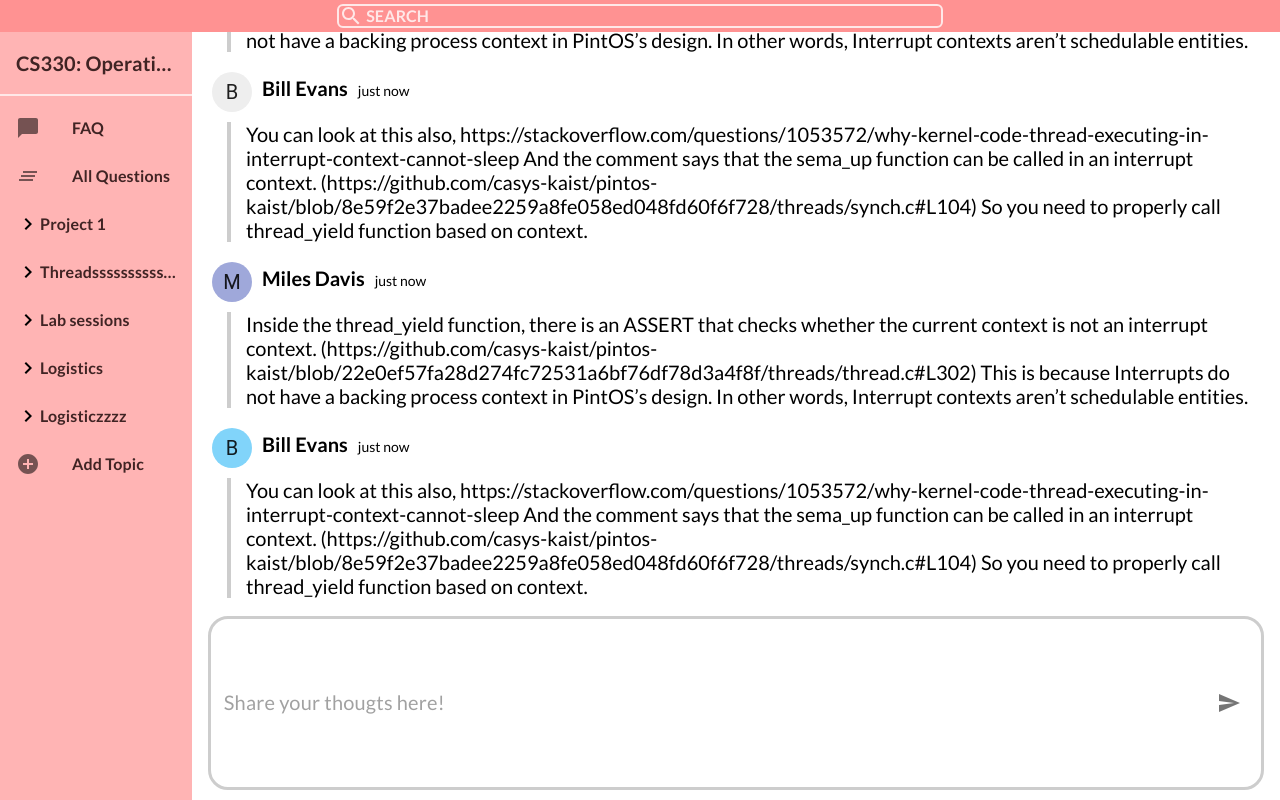
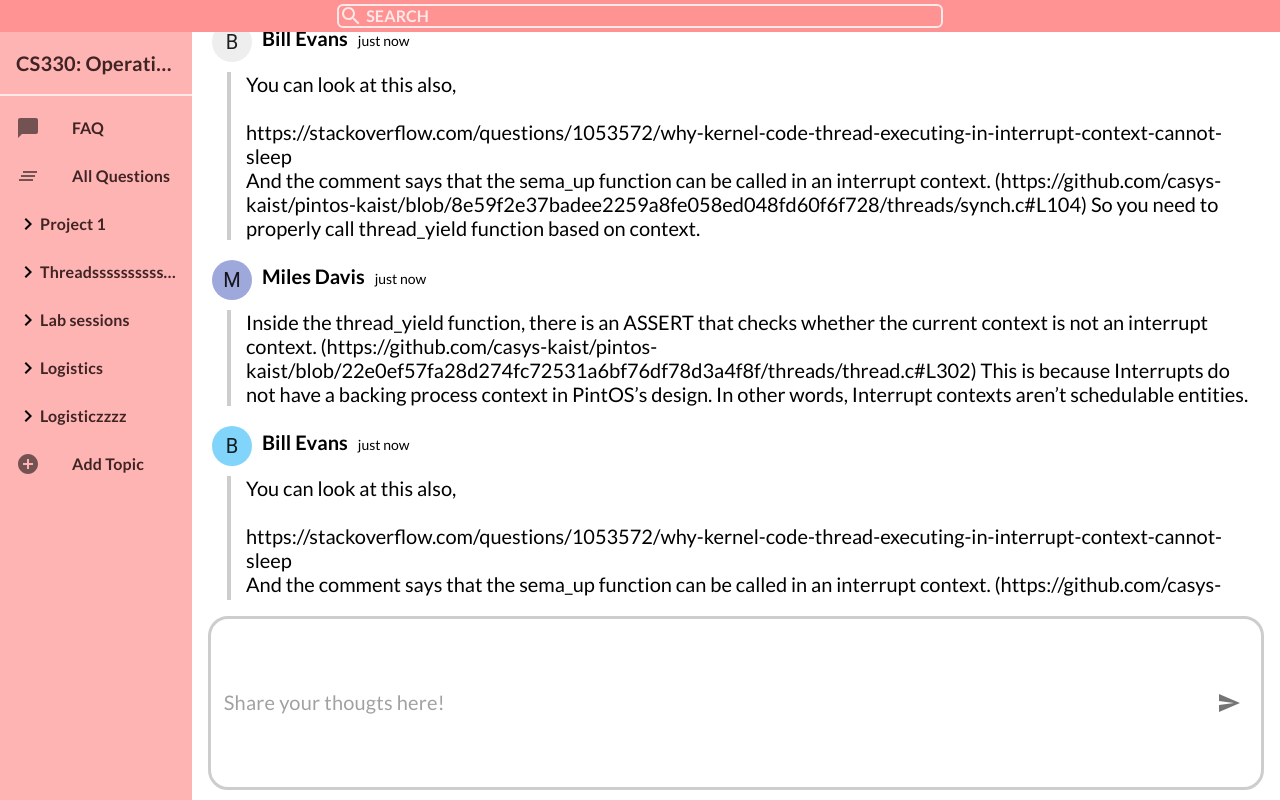
Before and after one commit to busankimchi/CS374-design-project, a React (Create React App) app: page /faq in a window 1280 px wide. Built offline with nearby package versions, Linux system fonts and the light colour scheme; no server answers; the database is empty.

Commit message:
Enable multiline text display

```diff
--- a/src/components/Contents/AnswerDisplay.tsx
+++ b/src/components/Contents/AnswerDisplay.tsx
@@ -10,12 +10,20 @@ interface AnswerDisplayProp {
 };
 
 export const AnswerDisplay: FC<AnswerDisplayProp> = ({ answer }) => {
+  const textElem: Array<JSX.Element> = [];
+
+  answer.content.split("\n").forEach((line) => {
+    console.log(line);
+    textElem.push(<Box>{line}<br /> </Box >)
+  })
+
   return (
     <AnswerBox>
       <UserInfo userName={answer.name} time={answer.time} image={answer.image} />
       <AnswerContentWrapper>
         <AnswerContentBox>
-          {answer.content}
+          {/* {answer.content.split("\n").join("</br>")} */}
+          {textElem}
         </AnswerContentBox>
       </AnswerContentWrapper>
     </AnswerBox>
--- a/src/components/Contents/Contents.tsx
+++ b/src/components/Contents/Contents.tsx
@@ -27,6 +27,13 @@ export const Contents: FC<ContentsProp> = ({ questionId }) => {
       divRef.current.scrollIntoView({ behavior: 'smooth' });
     }
   }, [answers]);
+
+  const questionText: Array<JSX.Element> = [];
+
+  question.content.split("\n").forEach((line) => {
+    console.log(line);
+    questionText.push(<Box>{line}<br /></Box>)
+  })
 
   const answersElem: Array<JSX.Element> = [];
 
@@ -94,7 +101,7 @@ export const Contents: FC<ContentsProp> = ({ questionId }) => {
             </QuestionTopBox>
             <QuestionBox>
               <QuestionTitleBox>Q{questionId}. {question.title}</QuestionTitleBox>
-              <QuestionContentBox>{question.content}</QuestionContentBox>
+              <QuestionContentBox>{questionText}</QuestionContentBox>
             </QuestionBox>
           </Box>
           <AnswerDivider />
--- a/src/utils/functions.ts
+++ b/src/utils/functions.ts
@@ -1,3 +1,6 @@
+import { Box } from '@material-ui/core';
+import styled from 'styled-components';
+
 export const timeForToday = (value: Date) => {
     const today = new Date();
     const timeValue = new Date(value);
```
